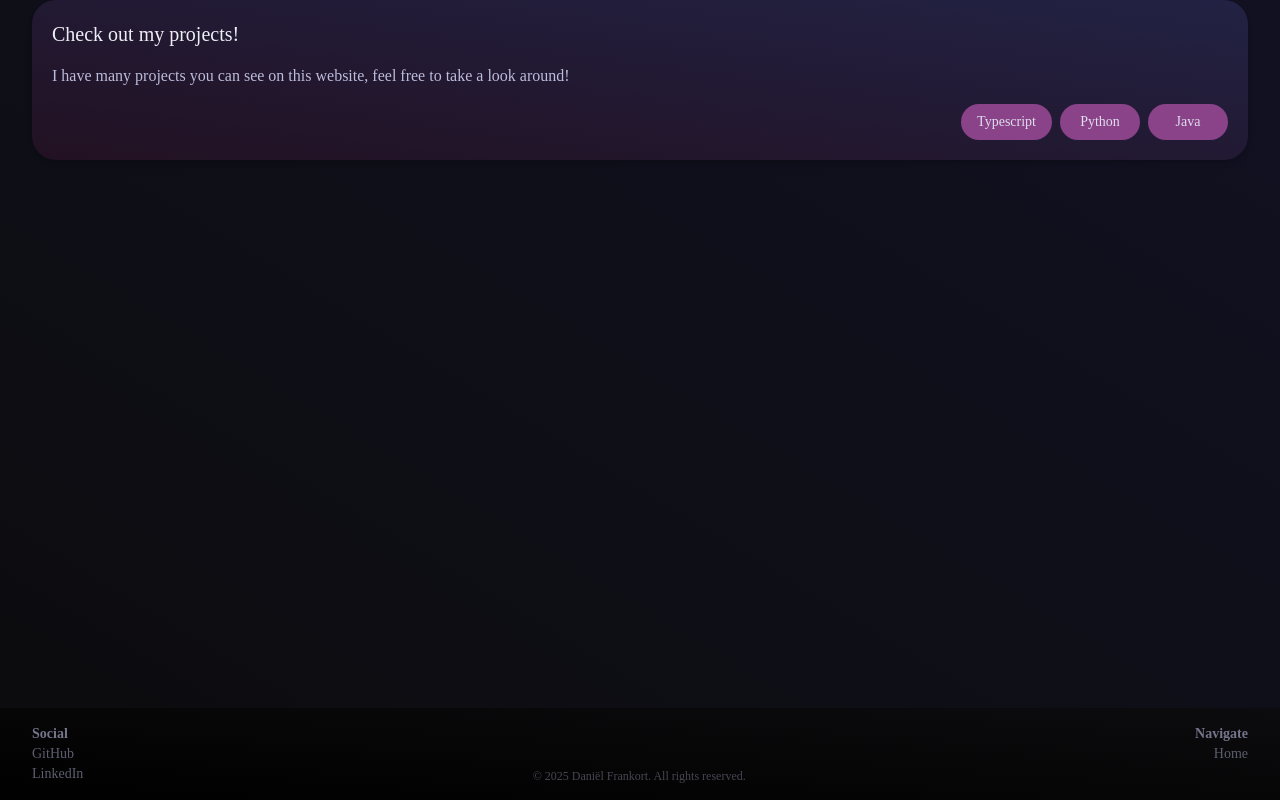
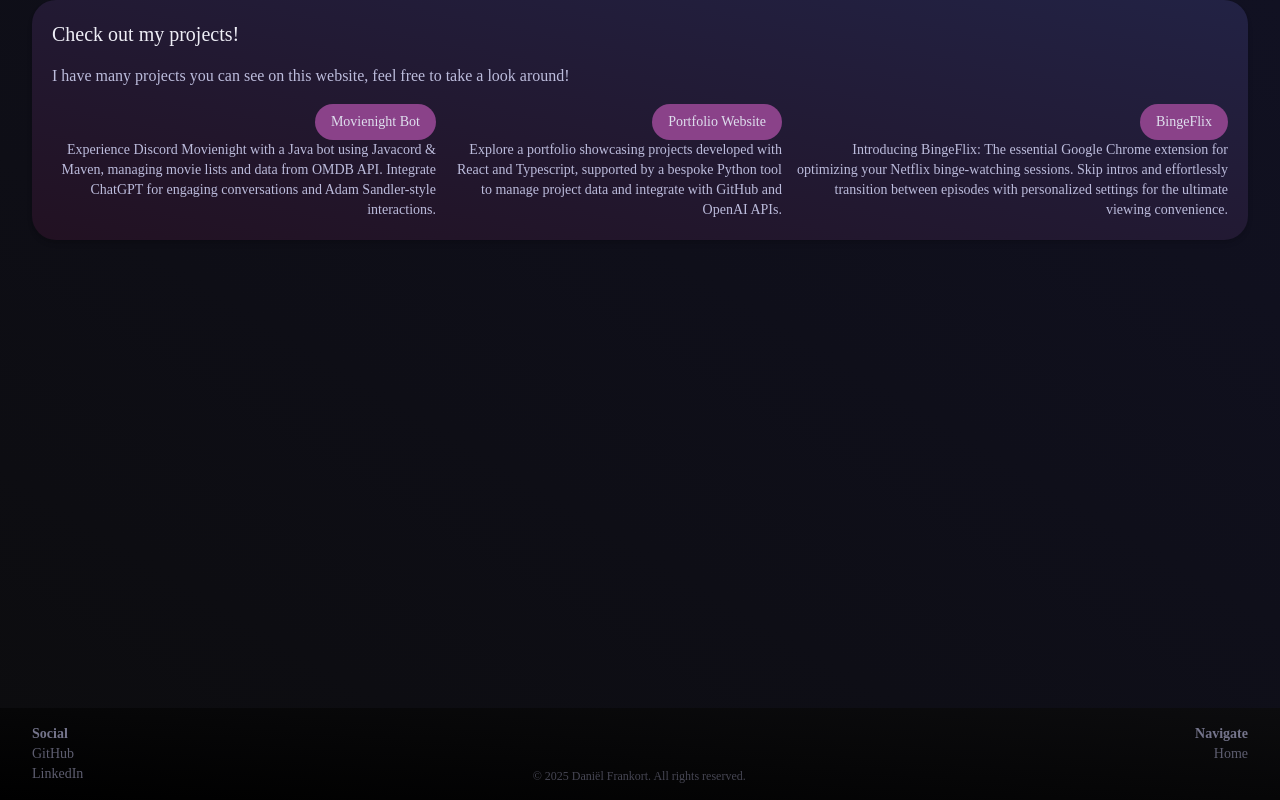
Before and after one commit to DaFrankort/dafrankort.github.io, a React (Create React App) app: page /project in a window 1280 px wide. Built offline with nearby package versions, Linux system fonts and the light colour scheme.

Commit message:
Add basic index.json navigation functionality

```diff
--- a/src/pages/project/Projects.tsx
+++ b/src/pages/project/Projects.tsx
@@ -1,7 +1,27 @@
+import React, { useEffect, useState } from "react";
 import Card from "../../components/Card";
 import Button from "../../components/Button";
 
+export interface Project {
+  file: string;
+  display_name: string;
+  excerpt: string;
+}
+
 function Projects() {
+  const [projects, setProjects] = useState<Project[]>([]);
+
+  useEffect(() => {
+    fetch("/content/index.json")
+      .then((response) => response.json())
+      .then((data) => {
+        setProjects(data.repos);
+      })
+      .catch((error) => {
+        console.error("Error fetching projects:", error);
+      });
+  }, []);
+
   return (
     <div className="text-center">
       <div className="space-y-8">
@@ -11,9 +31,17 @@
             content="I have many projects you can see on this website, feel free to take a look around!"
           >
             <div className="button-list">
-              <Button href="https://github.com/DaFrankort">Java</Button>
-              <Button href="https://github.com/DaFrankort">Python</Button>
-              <Button href="https://github.com/DaFrankort">Typescript</Button>
+              {projects.length > 0 ? (
+                // Loop through the projects and create a button for each
+                projects.map((project) => (
+                  <div key={project.file} className="project-item">
+                    <Button href={`project/${project.file.replace(".json", "")}`}>{project.display_name}</Button>
+                    <p>{project.excerpt}</p>
+                  </div>
+                ))
+              ) : (
+                <p>Loading projects...</p>
+              )}
             </div>
           </Card>
         </section>
```
